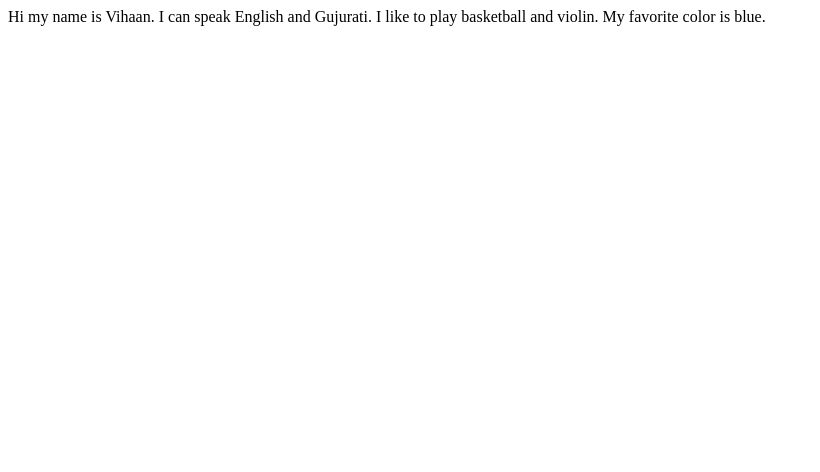
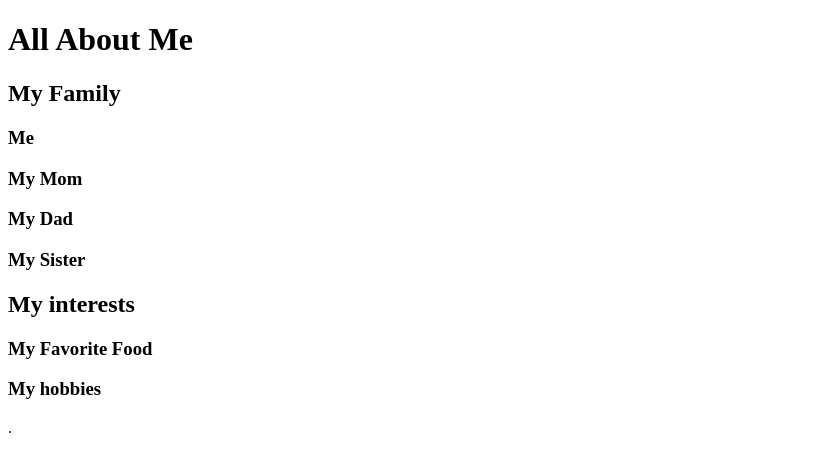
Before and after one commit to VihaanD1234/VihaanD1234.github.io, a plain HTML site: page index.html in a window 1280 px wide. Shown: the whole page, without its empty margins (0-820 px from the left). Drawn offline with Linux system fonts and the light colour scheme.

Commit message:
add section headings

```diff
--- a/index.html
+++ b/index.html
@@ -6,7 +6,14 @@
     <title>Document</title>
 </head>
 <body>
-Hi my name is Vihaan. I can speak English and Gujurati.
-I like to play basketball and violin. My favorite color is blue.
+<h1>All About Me</h1>
+<h2>My Family</h2>
+<h3>Me</h3>
+<h3>My Mom</h3>
+<h3>My Dad</h3>
+<h3>My Sister</h3>
+<h2>My interests</h2>
+<h3>My Favorite Food</h3>
+<h3>My hobbies</h3>.
 </body>
 </html>
```
